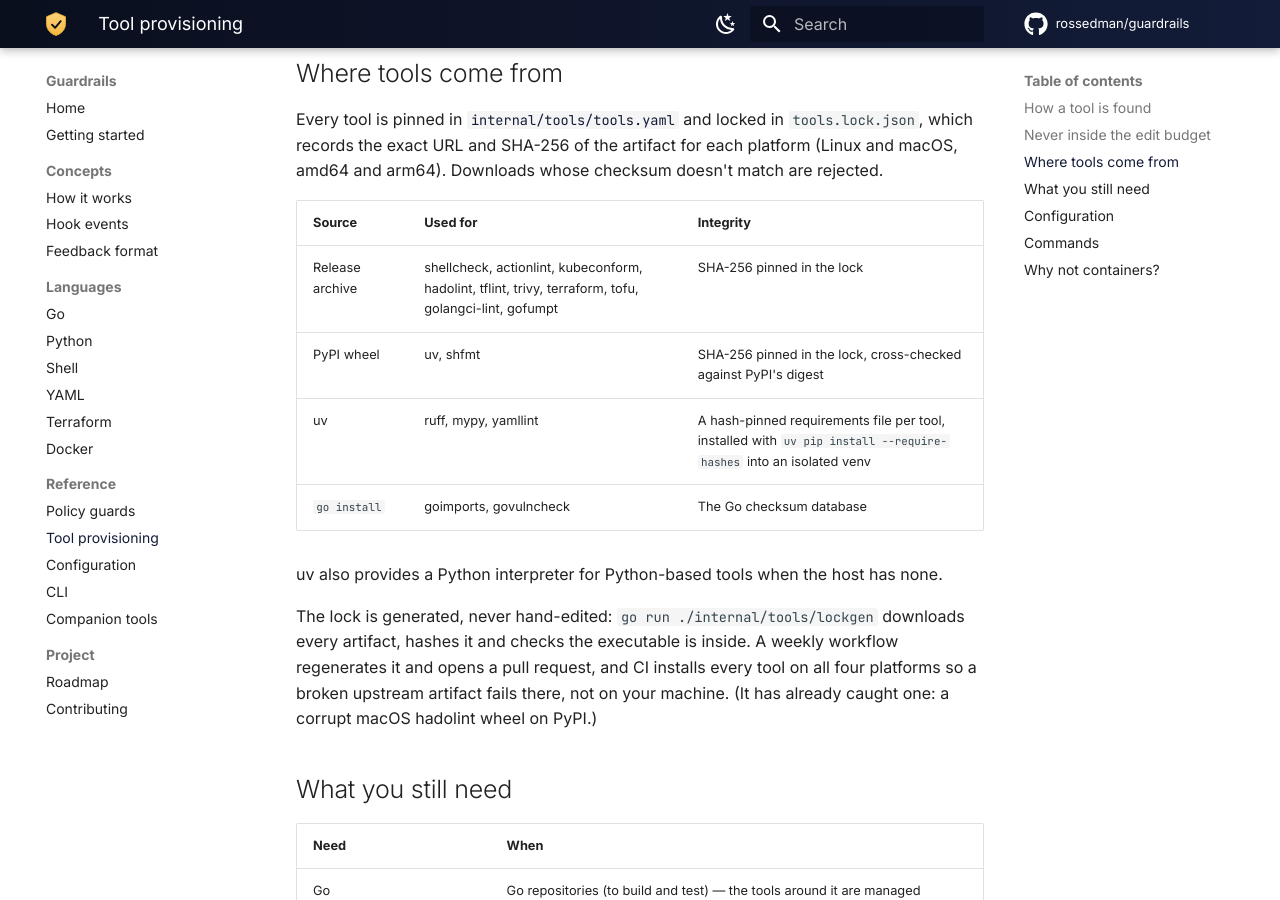
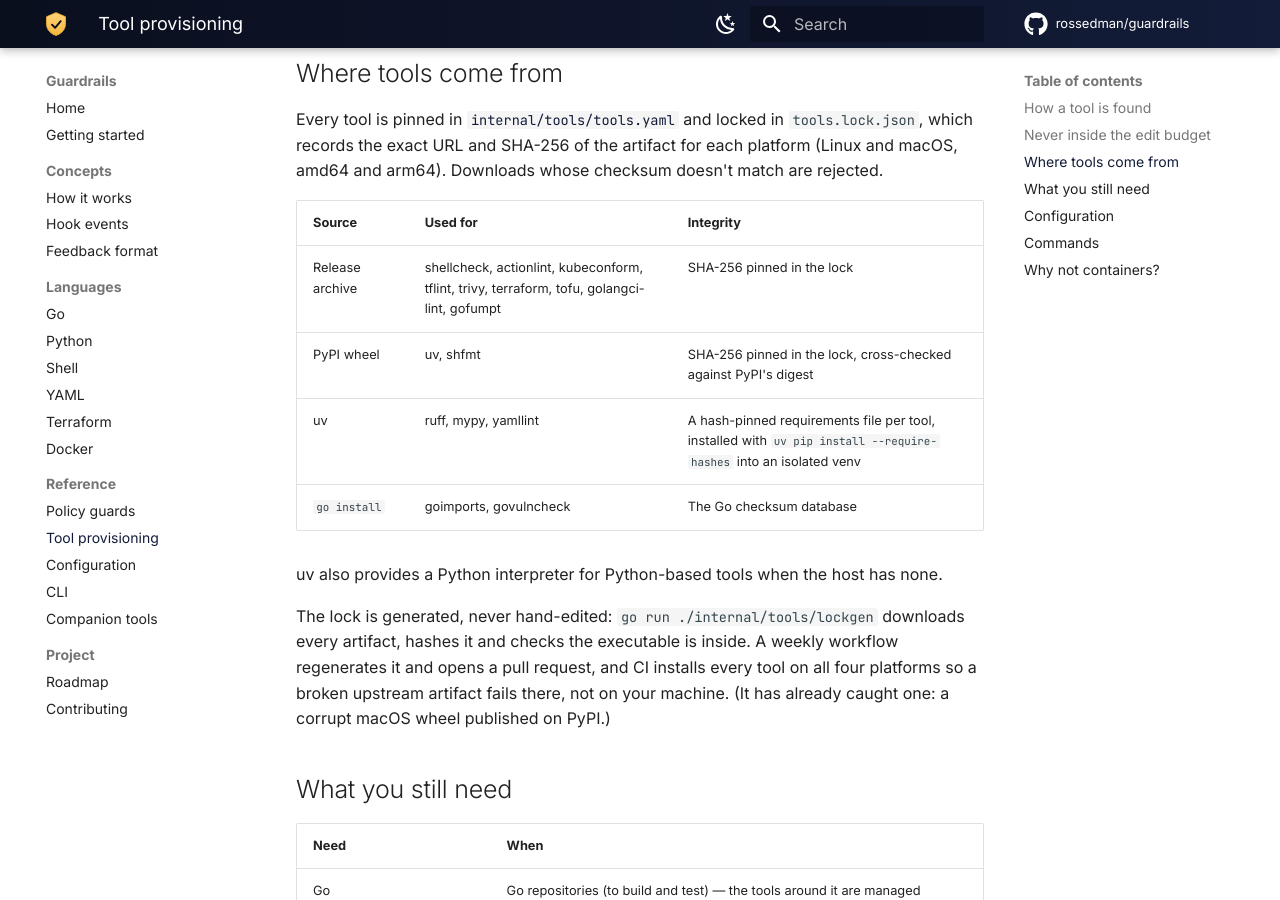
Before and after one commit to rossedman/guardrails, an MkDocs documentation site: the page built from docs/tools.md, in a window 1280 px wide and 900 px high, scrolled down 1072 px. Built offline with MkDocs 1.6.1 and Material for MkDocs 9.7.7, drawn with Linux system fonts in a browser that asks for light colours; comment, search, counter and statistics services are not loaded; some of the changed text lies outside the part shown.

Commit message:
chore(tools): drop hadolint
Docker checking will use Guardrails' built-in Dockerfile checks and
docker build --check instead.

Co-Authored-By: Claude Opus 5.5 <noreply@anthropic.com>
Claude-Session: https://claude.ai/code/session_01NzLQpZNWn1kNRnXPsLCoTp

```diff
--- a/docs/tools.md
+++ b/docs/tools.md
@@ -1,8 +1,8 @@
 # Tool provisioning
 
 Guardrails orchestrates a lot of tools — ruff, mypy, shellcheck, shfmt,
-yamllint, actionlint, kubeconform, terraform, tflint, trivy, hadolint,
-golangci-lint and more. **You don't install any of them.** Guardrails
+yamllint, actionlint, kubeconform, terraform, tflint, trivy, golangci-lint
+and more. **You don't install any of them.** Guardrails
 provisions pinned, checksum-verified copies on demand, so a host needs
 little more than the language runtime you already code in.
 
@@ -49,7 +49,7 @@ whose checksum doesn't match are rejected.
 
 | Source | Used for | Integrity |
 |---|---|---|
-| Release archive | shellcheck, actionlint, kubeconform, hadolint, tflint, trivy, terraform, tofu, golangci-lint, gofumpt | SHA-256 pinned in the lock |
+| Release archive | shellcheck, actionlint, kubeconform, tflint, trivy, terraform, tofu, golangci-lint, gofumpt | SHA-256 pinned in the lock |
 | PyPI wheel | uv, shfmt | SHA-256 pinned in the lock, cross-checked against PyPI's digest |
 | uv | ruff, mypy, yamllint | A hash-pinned requirements file per tool, installed with `uv pip install --require-hashes` into an isolated venv |
 | `go install` | goimports, govulncheck | The Go checksum database |
@@ -61,8 +61,8 @@ The lock is generated, never hand-edited: `go run ./internal/tools/lockgen`
 downloads every artifact, hashes it and checks the executable is inside. A
 weekly workflow regenerates it and opens a pull request, and CI installs
 every tool on all four platforms so a broken upstream artifact fails there,
-not on your machine. (It has already caught one: a corrupt macOS hadolint
-wheel on PyPI.)
+not on your machine. (It has already caught one: a corrupt macOS wheel
+published on PyPI.)
 
 ## What you still need
 
```
Also changed, not shown: README.md (+2 -2 lines), docs/getting-started.md (+1 -1 lines), docs/how-it-works.md (+1 -1 lines), docs/roadmap.md (+2 -2 lines), 2 other files.
